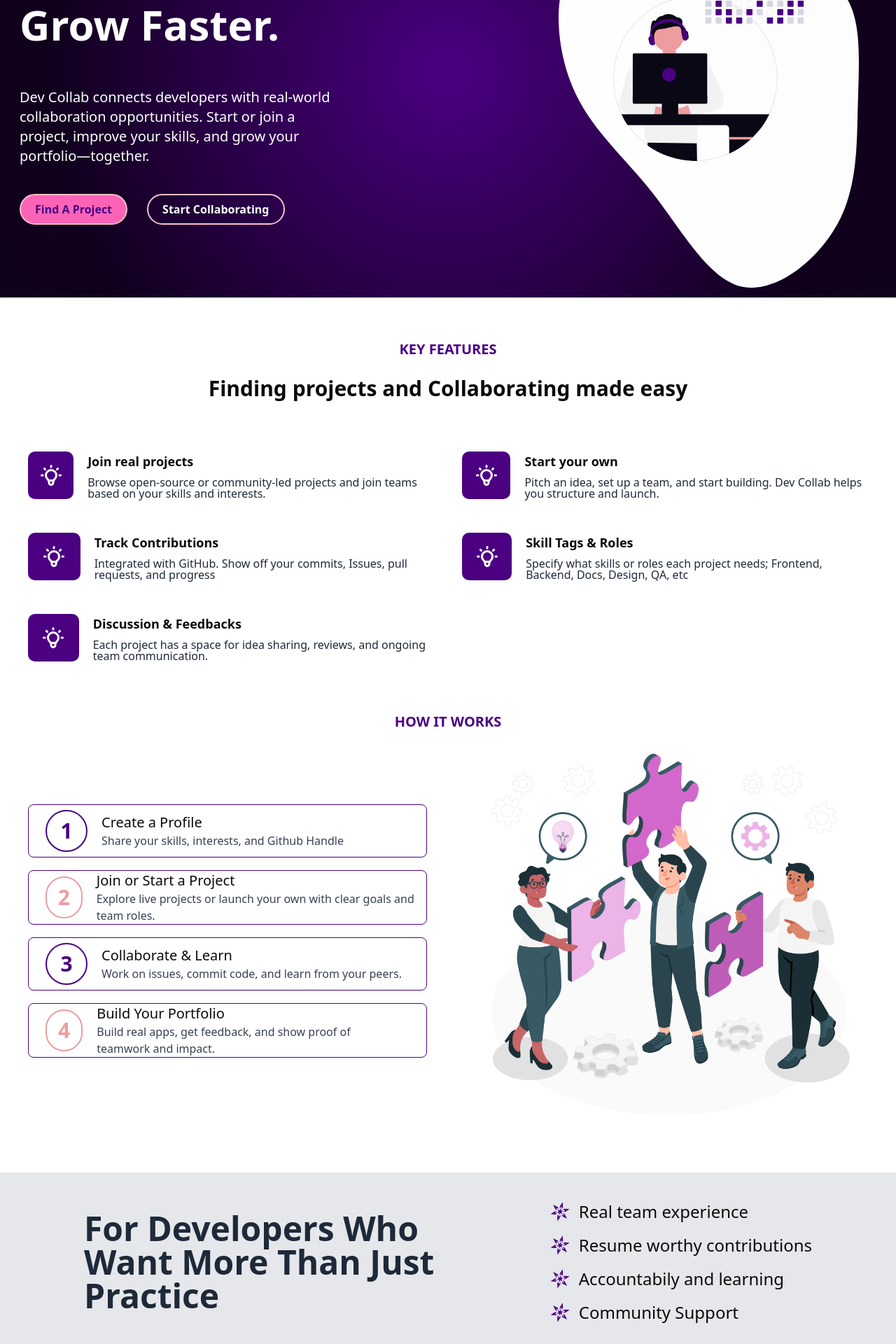
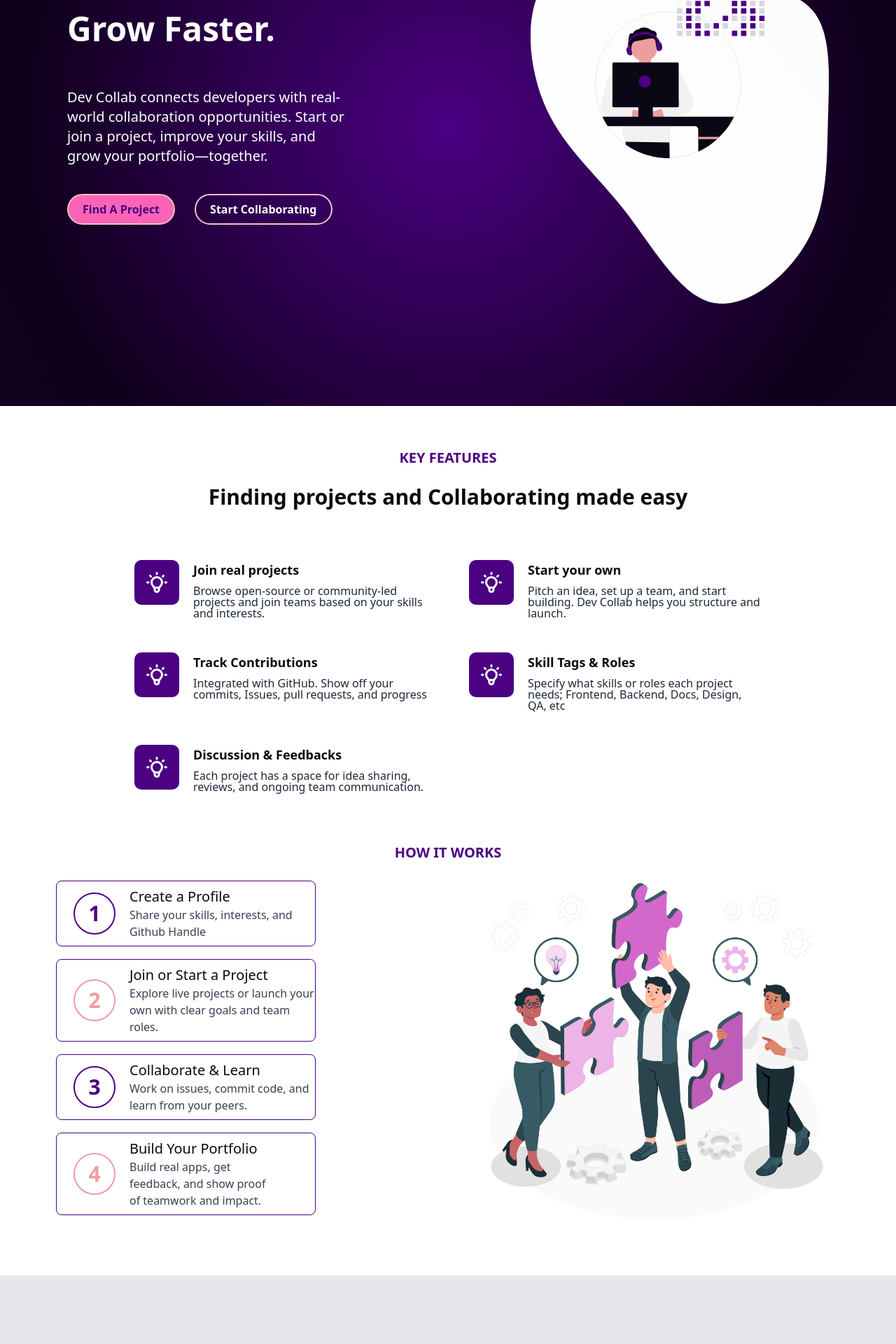
Before and after one commit to Perfect-Patience/devCollab, a React (Vite) app: page / in a window 1280 px wide. Shown: the part 220-2140 px from the top of the page at 70% size. Built offline with nearby package versions, Linux system fonts and the light colour scheme.

Commit message:
implements responsive design on landingPage

```diff
--- a/src/pages/LandingPage.jsx
+++ b/src/pages/LandingPage.jsx
@@ -10,28 +10,28 @@
       <div className="w-full h-fit">
         <section
           id="hero-section"
-          className=" max-w-full min-w-full h-fit [background-image:radial-gradient(circle_at_center,_#4B0082_0%,_#10001C_80%,_#10011C_100%)] px-7 py-3.5"
+          className=" max-w-full min-w-full min-h-screen  [background-image:radial-gradient(circle_at_center,_#4B0082_0%,_#10001C_80%,_#10011C_100%)] px-8 md:px-20 lg:px-24 py-9.5 "
         >
           <PurpleNavBar />
           <div
             className={`w-full h-fit mt-20 flex justify-between  md:flex-row flex-col-reverse`}
           >
-            <div className="w-2/3">
-              <div className="text-white flex flex-col gap-6 text-6xl font-semibold">
+            <div className="md:w-2/3">
+              <div className="text-white flex flex-col gap-6 text-5xl text-center md:text-start  mt-10 md:mt-0 font-semibold">
                 <h2>Build Together.</h2>
                 <h2>Grow Faster.</h2>
               </div>
-              <p className="text-white md:w-3/5  w-[80%] mt-15 text-xl">
+              <p className="text-white md:w-3/5  w-[100%] mt-15 text-xl md:text-left text-center">
                 Dev Collab connects developers with real-world collaboration
                 opportunities. Start or join a project, improve your skills, and
                 grow your portfolio—together.
               </p>
 
-              <div className="text-white flex gap-7 mt-10">
-                <button className="bg-pink-400  border-2 border-[pink] py-2 px-5 rounded-4xl font-semibold text-[#4B0082]">
+              <div className="text-white flex md:flex-row flex-col gap-7 mt-10">
+                <button className="bg-pink-400 shrink-0 border-2 border-[pink] py-2 px-5 rounded-4xl font-semibold text-[#4B0082]">
                   Find A Project
                 </button>
-                <button className="border-2 border-[pink] py-2 px-5 rounded-4xl font-semibold">
+                <button className="border-2 border-[pink]  shrink-0 py-2 px-5 rounded-4xl font-semibold">
                   Start Collaborating
                 </button>
               </div>
@@ -53,16 +53,16 @@
             </div>
           </div>
         </section>
-        <section className="mt-15 px-10" id="features">
+        <section className="mt-15 md:px-20 px-6 flex justify-center  flex-col items-center" id="features" >
           <h3 className="text-center text-[#4B0082] text-xl font-semibold">
             KEY FEATURES
           </h3>
-          <p className="text-center text-3xl mt-6 font-semibold">
+          <p className="text-center text-2xl md:text-3xl mt-6 font-semibold">
             Finding projects and Collaborating made easy
           </p>
-          <div className="grid grid-cols-2 gap-x-10 gap-y-6 mt-15">
+          <div className="grid  md:grid-cols-2 gap-x-15 gap-y-6 mt-15 md:w-[80%]">
             <div className=" h-fit py-3 flex gap-5">
-              <div className="w-[6rem]  bg-[#4B0082] rounded-lg flex justify-center items-center">
+              <div className="w-[4rem] h-[4rem] shrink-0  bg-[#4B0082] rounded-lg flex justify-center items-center">
                 <HiOutlineLightBulb className="text-4xl text-white" />
               </div>
               <div className="">
@@ -73,8 +73,8 @@
                 </p>
               </div>
             </div>
-            <div className=" h-fit py-3 flex gap-5">
-              <div className="w-[6rem]  bg-[#4B0082] rounded-lg flex justify-center items-center">
+            <div className=" h-fit py-3 flex gap-5 ">
+              <div className="w-[4rem] h-[4rem] shrink-0  bg-[#4B0082] rounded-lg flex justify-center items-center">
                 <HiOutlineLightBulb className="text-4xl text-white" />
               </div>
               <div className="">
@@ -86,7 +86,7 @@
               </div>
             </div>
             <div className=" h-fit py-3  flex gap-5">
-              <div className="w-[6rem]  bg-[#4B0082] rounded-lg flex justify-center items-center">
+              <div className="w-[4rem] h-[4rem] shrink-0  bg-[#4B0082] rounded-lg flex justify-center items-center">
                 <HiOutlineLightBulb className="text-4xl text-white" />
               </div>
               <div className="">
@@ -99,7 +99,7 @@
             </div>
 
             <div className=" h-fit py-3 flex gap-5">
-              <div className="w-[6rem]  bg-[#4B0082] rounded-lg flex justify-center items-center">
+              <div className="w-[4rem] h-[4rem] shrink-0  bg-[#4B0082] rounded-lg flex justify-center items-center">
                 <HiOutlineLightBulb className="text-4xl text-white" />
               </div>
               <div className="">
@@ -111,7 +111,7 @@
               </div>
             </div>
             <div className=" h-fit py-3 flex gap-5">
-              <div className="w-[6rem]  bg-[#4B0082] rounded-lg flex justify-center items-center">
+              <div className="w-[4rem] h-[4rem] shrink-0  bg-[#4B0082] rounded-lg flex justify-center items-center">
                 <HiOutlineLightBulb className="text-4xl text-white" />
               </div>
               <div className="">
@@ -124,14 +124,14 @@
             </div>
           </div>
         </section>
-        <section className="mt-15 px-10">
+        <section className="mt-15  md:px-20 px-8">
           <h3 className="text-center text-[#4B0082] text-xl font-semibold ">
             HOW IT WORKS
           </h3>
-          <div className="flex items-center gap-15">
-            <div className="w-1/2 flex flex-col gap-4.5">
-              <div className="border-1 border-[#4B0082]  min-h-19   rounded-md flex items-center gap-5 pl-6">
-                <div className="border-2 border-[#4B0082] w-15 h-15 rounded-full flex justify-center items-center ">
+          <div className="flex flex-col-reverse lg:flex-row  items-center gap-15">
+            <div className="lg:w-1/2 flex flex-col gap-4.5">
+              <div className="border-1 border-[#4B0082]  lg:w-[70%]   rounded-md flex items-center gap-5 pl-6 py-2">
+                <div className="border-2 border-[#4B0082] w-15 h-15 shrink-0 rounded-full flex justify-center items-center ">
                   <p className="font-bold text-3xl text-[#4b0082]  text-center align-middle">
                     1
                   </p>
@@ -143,8 +143,8 @@
                   </p>
                 </div>
               </div>
-              <div className="border-1 border-[#4B0082]  min-h-19   rounded-md flex items-center gap-5 pl-6">
-                <div className="border-2 border-[#ED9DA0] w-15 h-15 rounded-full flex justify-center items-center ">
+              <div className="border-1 border-[#4B0082]  min-h-19 lg:w-[70%]  rounded-md flex items-center gap-5  py-2 pl-6">
+                <div className="border-2 border-[#ED9DA0] w-15 h-15 shrink-0 rounded-full flex justify-center items-center ">
                   <p className="font-bold text-3xl text-[#ED9DA0]  text-center align-middle">
                     2
                   </p>
@@ -157,8 +157,8 @@
                   </p>
                 </div>
               </div>
-              <div className="border-1 border-[#4B0082]  min-h-19  rounded-md flex items-center gap-5 pl-6">
-                <div className="border-2 border-[#4B0082] w-15 h-15 rounded-full flex justify-center items-center ">
+              <div className="border-1 border-[#4B0082]  min-h-19 lg:w-[70%] rounded-md flex items-center gap-5 py-2 pl-6">
+                <div className="border-2 border-[#4B0082] w-15 h-15 shrink-0 rounded-full flex justify-center items-center ">
                   <p className="font-bold text-3xl text-[#4b0082]  text-center align-middle">
                     3
                   </p>
@@ -170,8 +170,8 @@
                   </p>
                 </div>
               </div>
-              <div className="border-1 border-[#4B0082] min-h-19   rounded-md flex items-center gap-5 pl-6">
-                <div className="border-2 border-[#ED9DA0] w-15 h-15 rounded-full flex justify-center items-center ">
+              <div className="border-1 border-[#4B0082] min-h-19 lg:w-[70%]  rounded-md flex items-center gap-5 py-2 pl-6">
+                <div className="border-2 border-[#ED9DA0] w-15 h-15 shrink-0 rounded-full flex justify-center items-center ">
                   <p className="font-bold text-3xl text-[#ED9DA0]  text-center align-middle">
                     4
                   </p>
@@ -185,33 +185,33 @@
                 </div>
               </div>
             </div>
-            <div className="w-1/2 ">
+            <div className="md:w-1/2 ">
               <img src="src/assets/teamwork.jpg" alt="" />
             </div>
           </div>
         </section>
-        <section id="" className="mt-15 px-30 py-10 bg-gray-200">
-          <div className="flex justify-between items-center ">
-            <h3 className="text-5xl w-1/2 text-gray-800 font-semibold">
+        <section id="" className="mt-15 md:px-20 px-8 lg:min-h-[25rem] h-fit py-7 flex bg-gray-200">
+          <div className="flex md:justify-around flex-col md:flex-row items-center ">
+            <h3 className="text-2xl lg:text-3xl md:w-1/3  text-gray-800 font-semibold text-center md:text-left">
               For Developers Who Want More Than Just Practice
             </h3>
-            <div>
-              <ul className="flex flex-col gap-4">
-                <li className="flex gap-3 items-center text-2xl ">
+            <div className="w-full md:w-fit mt-8">
+              <ul className="flex flex-col md:gap-6 gap-y-3">
+                <li className="flex lg:gap-10 gap-5 items-center text-xl ">
                   {" "}
                   <GiBeveledStar className="text-[#4B0082] text-3xl font-bold" />
                   <span>Real team experience</span>
                 </li>
-                <li className="flex gap-3 items-center text-2xl ">
+                <li className="flex lg:gap-10 gap-5 items-center text-xl ">
                   {" "}
                   <GiBeveledStar className="text-[#4B0082] text-3xl font-bold" />{" "}
                   <span>Resume worthy contributions </span>
                 </li>
-                <li className="flex gap-3 items-center text-2xl">
+                <li className="flex lg:gap-10 gap-5 items-center text-xl">
                   <GiBeveledStar className="text-[#4B0082] text-3xl font-bold" />
                   <span>Accountabily and learning</span>
                 </li>
-                <li className="flex gap-3 items-center text-2xl ">
+                <li className="flex lg:gap-10 gap-5 items-center text-xl ">
                   <GiBeveledStar className="text-[#4B0082] text-3xl font-bold" />
                   <span>Community Support</span>
                 </li>
@@ -224,8 +224,8 @@
             TESTIMONIALS
           </h3>
 
-          <div className="flex gap-6 mt-10">
-            <div className="flex  flex-col w-2/6 rounded-md shadow-xl p-4">
+          <div className="flex md:flex-row flex-col gap-6 mt-10">
+            <div className="flex  flex-col md:w-2/6 rounded-md shadow-xl p-4">
               <div className="flex gap-3">
                 <div className="bg-[#4B0082] w-[50px] h-[50px] rounded-sm flex items-center justify-center ">
                   <p className="text-white text-2xl font-bold text-center">
@@ -245,7 +245,7 @@
               </div>
             </div>
 
-            <div className="flex  flex-col w-2/6 rounded-md shadow-xl p-4">
+            <div className="flex  flex-col md:w-2/6 rounded-md shadow-xl p-4">
               <div className="flex gap-3">
                 <div className="bg-[#4B0082] w-[50px] h-[50px] rounded-sm flex items-center justify-center ">
                   <p className="text-white text-2xl font-bold text-center">
@@ -265,7 +265,7 @@
               </div>
             </div>
 
-            <div className="flex  flex-col w-2/6 rounded-md shadow-xl p-4">
+            <div className="flex  flex-col md:w-2/6 rounded-md shadow-xl p-4">
               <div className="flex gap-3">
                 <div className="bg-[#4B0082] w-[50px] h-[50px] rounded-sm flex items-center justify-center ">
                   <p className="text-white text-2xl font-bold text-center">
```
Also changed, not shown: src/components/PurpleNavBar.jsx (+45 -4 lines).
